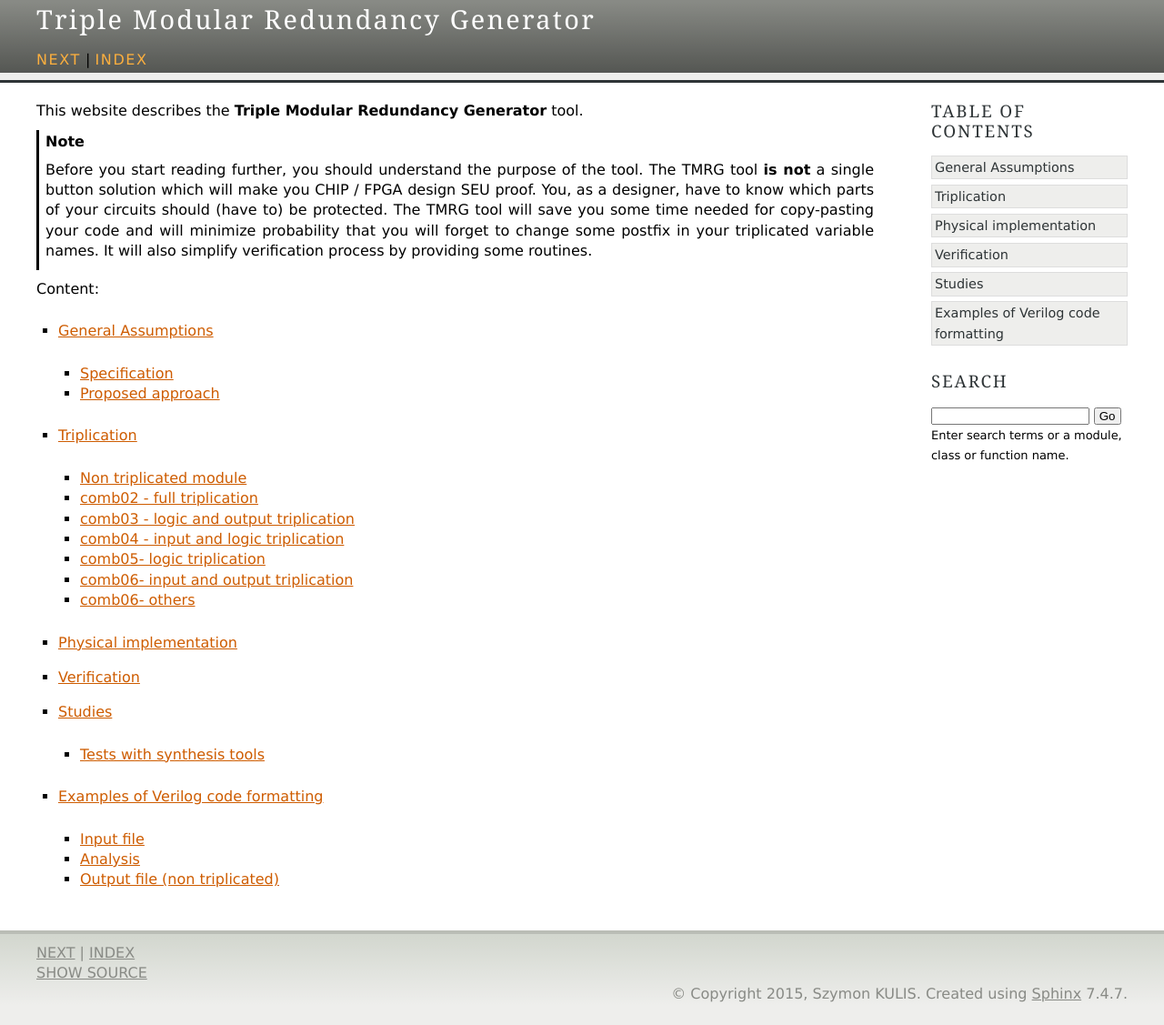
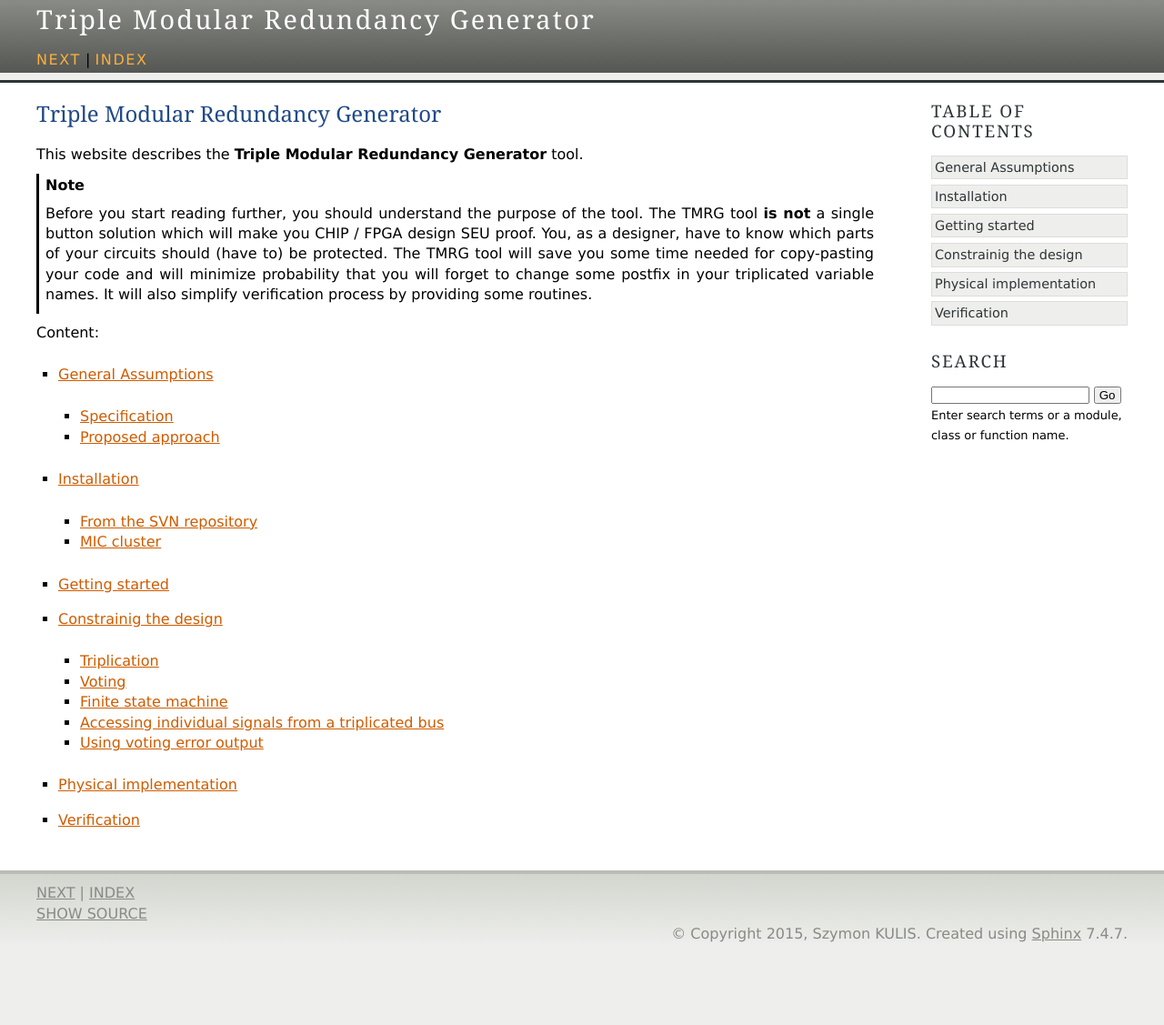
Before and after one commit to rlf-arlut/tmrg, a Sphinx documentation site: the page built from doc/source/index.rst, in a window 1280 px wide. Shown: the whole page at 91% size. Built offline with Sphinx 7.4.7, drawn with Linux system fonts in a browser that asks for light colours; after the commit the page ends 1061 px from its top, so only the background shows below that; some of the changed lines change nothing that is shown.

Commit message:
[doc] instalation guide started\n[doc] fsm examples added

```diff
--- /dev/null
+++ b/doc/source/getting_started.rst
@@ -0,0 +1,2 @@
+Getting started
+###############
--- a/doc/source/index.rst
+++ b/doc/source/index.rst
@@ -1,3 +1,6 @@
+Triple Modular Redundancy Generator
+###################################
+
 This website describes the **Triple Modular Redundancy Generator** tool.
 
 .. note:: Before you start reading further, you should understand the purpose of the tool.
@@ -13,8 +16,11 @@
    :maxdepth: 2
 
    general_assumptions
+   installation
+   getting_started
    triplication
    implementation
    verification
-   synthesis_tests
-   examples
+
+..   synthesis_tests
+..   examples
--- /dev/null
+++ b/doc/source/installation.rst
@@ -0,0 +1,33 @@
+Installation
+############
+
+
+
+From the SVN repository
+-----------------------
+
+#. Fetch the repository::
+
+    svn checkout svn+ssh://USER@svn.cern.ch/reps/tmrg/trunk tmrg
+
+
+#. Enter the directory::
+
+    cd tmrg
+
+
+#. Try to run an example::
+
+    ./tmrg.py -t examples/fsm02.v
+
+
+#. You may also want to change you enviroment::
+
+    export PATH=/path/to/tmrg:$PATH
+
+MIC cluster
+-----------
+
+If you are using mic cluster @CERN, you can use an instalation from
+
+/homedir/skulis/tmrg/trunk
--- a/doc/source/triplication.rst
+++ b/doc/source/triplication.rst
@@ -1,7 +1,33 @@
+Constrainig the design
+**********************
+
+Terminology:
+   * SEU - Single Event Upset - change of the value of a memory element (flip-flop)
+   * SET - Single Event Transient - temporary (~up to few ns) change of the value of a net
+
+
+
+
 Triplication
-************
+############
 
-Let us condide
+
+
+Some rules:
+  * if non triplicated signal is connected to a triplicated signal a fanout is added
+  * if triplicated signal is connected to a non triplicated signal a voter is added
+
+
++-----------------------------+----------------------------+----------------------------+
+| Signal source / Signal sink | non triplicated            | triplicated                |
++=============================+============================+============================+
+| **non triplicated**         | 1 wire connection          | fanout                     |
++-----------------------------+                            +                            +
+| **triplicated**             | majority voter             | 3 wires connection         |
++-----------------------------+----------------------------+----------------------------+
+
+
+
 
 Non triplicated module
 ^^^^^^^^^^^^^^^^^^^^^^
@@ -31,6 +57,9 @@
 comb03 - logic and output triplication
 ^^^^^^^^^^^^^^^^^^^^^^^^^^^^^^^^^^^^^^
 
+Chip input signals.
+Signals coming from non triplicated analog blocks.
+
 .. image:: comb03.png
    :align: center
 
@@ -46,6 +75,10 @@
 
 comb04 - input and logic triplication
 ^^^^^^^^^^^^^^^^^^^^^^^^^^^^^^^^^^^^^
+
+Chip output signals.
+Signals going to non triplicated analog blocks.
+
 
 .. image:: comb04.png
    :align: center
@@ -92,19 +125,107 @@
    :linenos:
 
 
+Voting
+######
 
+Triplication by itself is not enough to ensure SEU robustness, especially when memory elements (flip-flops) are used.
+Add more explanation ...
 
-comb06- others
+You can see that for TMR modules additional output, tmrError, is added. It goes high whenever there is a mismatch between input signals.
+Several examples how this feature can be used will be shown later.
+
+vote01
 ^^^^^^^^^^^^^^^^^^^^^^^^^^^^^^^^^^^^^
 
-.. image:: comb05.png
+.. image:: vote01.png
    :align: center
 
-
-.. literalinclude:: ../../examples/comb03.v
+.. literalinclude:: ../../examples/vote01.v
    :language: verilog
    :linenos:
 
-.. literalinclude:: ../../examples/comb03TMR.v
+.. literalinclude:: ../../examples/vote01TMR.v
    :language: verilog
    :linenos:
+
+
+vote02
+^^^^^^^^^^^^^^^^^^^^^^^^^^^^^^^^^^^^^
+
+
+.. image:: vote02.png
+   :align: center
+
+.. literalinclude:: ../../examples/vote02.v
+   :language: verilog
+   :linenos:
+
+.. literalinclude:: ../../examples/vote02TMR.v
+   :language: verilog
+   :linenos:
+
+
+
+
+Finite state machine
+####################
+
+Understanding how triplication and voting can be done, lets try to protect a state machine.
+
+fsm01 - triplication without voting
+^^^^^^^^^^^^^^^^^^^^^^^^^^^^^^^^^^^^^
+
+Simple case. Everything is triplicated but the errors are not fixed.
+
+
+.. image:: fsm01.png
+   :align: center
+
+.. literalinclude:: ../../examples/fsm01.v
+   :language: verilog
+   :linenos:
+
+.. literalinclude:: ../../examples/fsm01TMR.v
+   :language: verilog
+   :linenos:
+
+
+fsm02 - triplication and voting
+^^^^^^^^^^^^^^^^^^^^^^^^^^^^^^^
+
+All elements are protected.
+This type of configuration gives maximum protection.
+
+.. image:: fsm02.png
+   :align: center
+
+.. literalinclude:: ../../examples/fsm02.v
+   :language: verilog
+   :linenos:
+
+.. literalinclude:: ../../examples/fsm02TMR.v
+   :language: verilog
+   :linenos:
+
+fsm03 - triplicating only register
+^^^^^^^^^^^^^^^^^^^^^^^^^^^^^^^^^^
+
+Only memory elements are protected.
+Single event transient appearing in the voting element of combinatorial block close to the clock edge can break the system (all memory cells are corrupted at the same time).
+
+.. image:: fsm03.png
+   :align: center
+
+.. literalinclude:: ../../examples/fsm03.v
+   :language: verilog
+   :linenos:
+
+.. literalinclude:: ../../examples/fsm03TMR.v
+   :language: verilog
+   :linenos:
+
+Accessing individual signals from a triplicated bus
+###################################################
+
+Using voting error output
+###################################################
```
Also changed, not shown: doc/source/comb_logic.png, doc/source/fsm01.png (added), doc/source/fsm01.svg (added), doc/source/fsm02.png (added), doc/source/fsm02.svg (added), doc/source/fsm03.png (added), doc/source/fsm03.svg (added), doc/source/vote01.png (added), doc/source/vote01.svg (added), doc/source/vote02.png (added), doc/source/vote02.svg (added).
